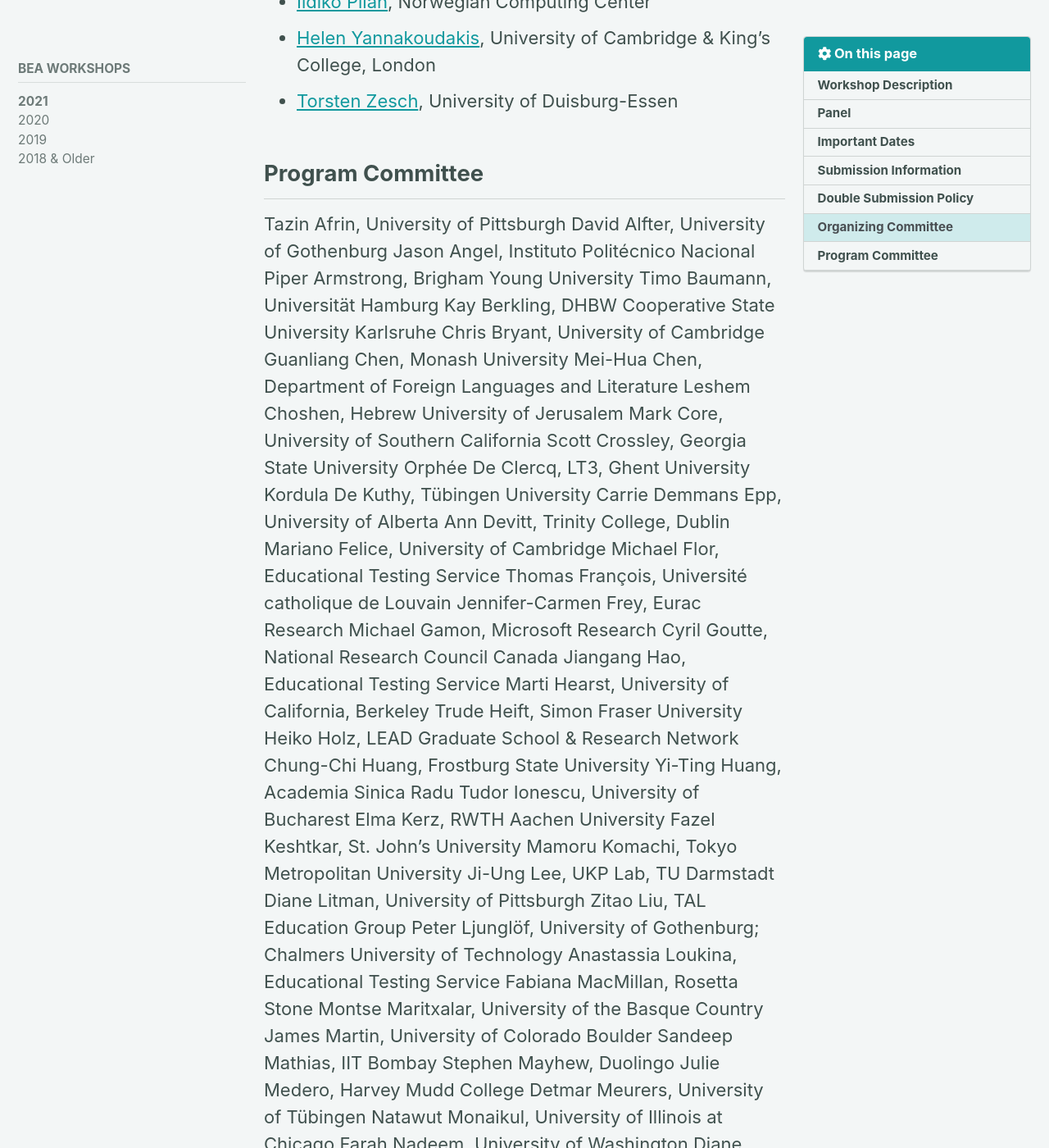
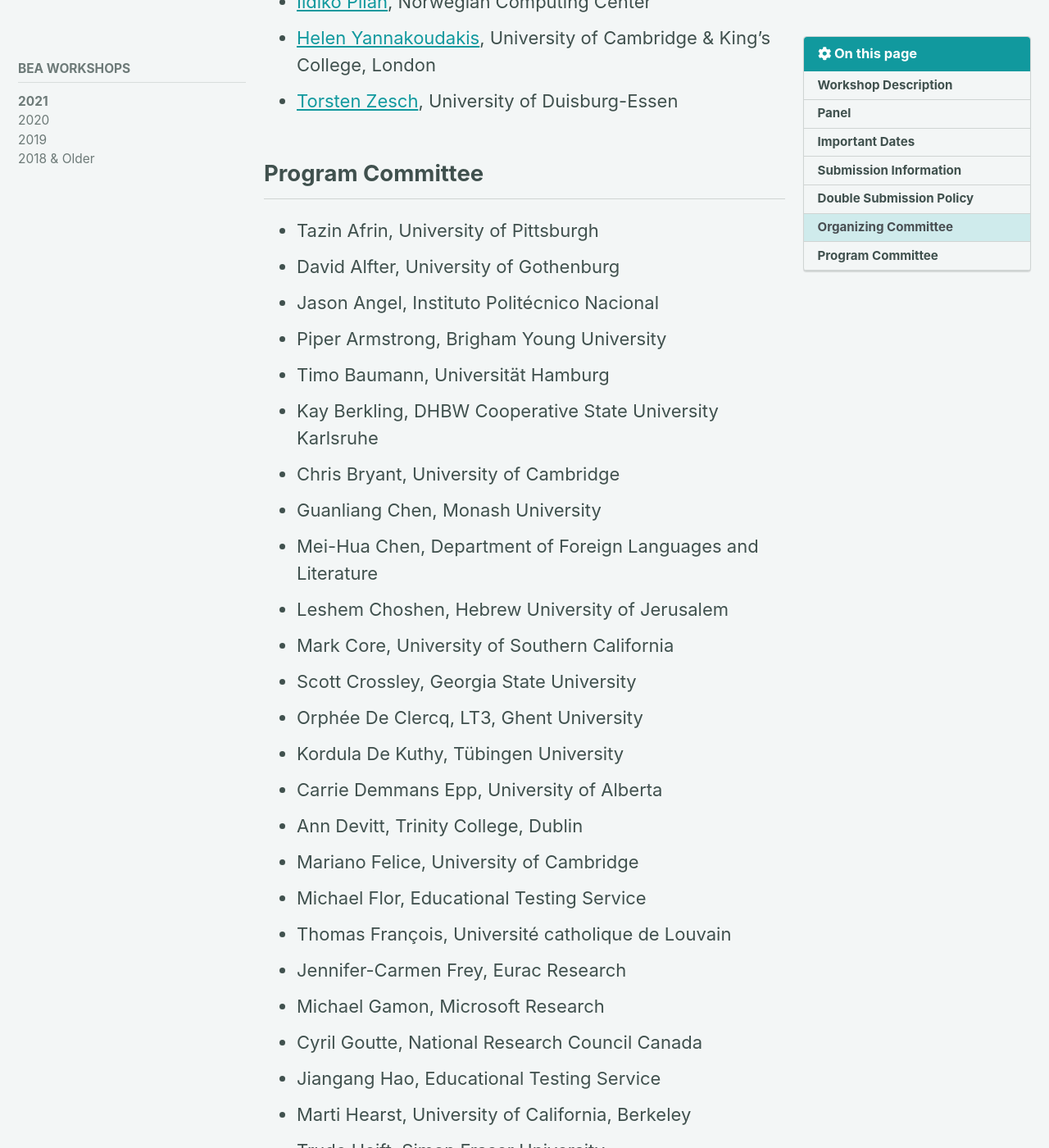
Before and after one commit to sigedu-org/website, a Jekyll site: the page built from _pages/bea/current.md, in a window 1280 px wide and 1400 px high, scrolled down 8331 px. Shown: the whole window at 82% size. Built offline with Jekyll 4.4.1, drawn with Linux system fonts in a browser that asks for light colours; cached includes are drawn as plain includes; nearby versions of some CDN libraries; some of the changed text lies outside the part shown.

```diff
--- a/_pages/bea/current.md
+++ b/_pages/bea/current.md
@@ -143,80 +143,80 @@ Papers being submitted both to BEA and another conference or workshop must:
 
 ## Program Committee
 
-Tazin Afrin, University of Pittsburgh
-David Alfter, University of Gothenburg
-Jason Angel, Instituto Politécnico Nacional
-Piper Armstrong, Brigham Young University
-Timo Baumann, Universität Hamburg
-Kay Berkling, DHBW Cooperative State University Karlsruhe
-Chris Bryant, University of Cambridge
-Guanliang Chen, Monash University
-Mei-Hua Chen, Department of Foreign Languages and Literature
-Leshem Choshen, Hebrew University of Jerusalem
-Mark Core, University of Southern California
-Scott Crossley, Georgia State University
-Orphée De Clercq, LT3, Ghent University
-Kordula De Kuthy, Tübingen University
-Carrie Demmans Epp, University of Alberta
-Ann Devitt, Trinity College, Dublin
-Mariano Felice, University of Cambridge
-Michael Flor, Educational Testing Service
-Thomas François, Université catholique de Louvain
-Jennifer-Carmen Frey, Eurac Research
-Michael Gamon, Microsoft Research
-Cyril Goutte, National Research Council Canada
-Jiangang Hao, Educational Testing Service
-Marti Hearst, University of California, Berkeley
-Trude Heift, Simon Fraser University
-Heiko Holz, LEAD Graduate School & Research Network
-Chung-Chi Huang, Frostburg State University
-Yi-Ting Huang, Academia Sinica
-Radu Tudor Ionescu, University of Bucharest
-Elma Kerz, RWTH Aachen University
-Fazel Keshtkar, St. John’s University
-Mamoru Komachi, Tokyo Metropolitan University
-Ji-Ung Lee, UKP Lab, TU Darmstadt
-Diane Litman, University of Pittsburgh
-Zitao Liu, TAL Education Group
-Peter Ljunglöf, University of Gothenburg; Chalmers University of Technology
-Anastassia Loukina, Educational Testing Service
-Fabiana MacMillan, Rosetta Stone
-Montse Maritxalar, University of the Basque Country
-James Martin, University of Colorado Boulder
-Sandeep Mathias, IIT Bombay
-Stephen Mayhew, Duolingo
-Julie Medero, Harvey Mudd College
-Detmar Meurers, University of Tübingen
-Natawut Monaikul, University of Illinois at Chicago
-Farah Nadeem, University of Washington
-Diane Napolitano, Refinitiv
-Hwee Tou Ng, National University of Singapore
-Huy Nguyen, LingoChamp
-Ulrike Pado, HFT Stuttgart
-Long Qin, Singsound Inc
-Mengyang Qiu, University at Buffalo
-Marti Quixal, University of Tübingen
-Taraka Rama, University of North Texas
-Lakshmi Ramachandran, A9 (Amazon)
-Hanumant Redkar, IIT Bombay
-Robert Reynolds, Brigham Young University
-Alla Rozovskaya, City University of New York
-Helmer Strik, Radboud University Nijmegen
-Jan Švec, University of West Bohemia
-Anaïs Tack, UCLouvain & KU Leuven
-Yuen-Hsien Tseng, National Taiwan University
-Shalaka Vaidya, Research assistant
-Sowmya Vajjala, National Research Council, Canada
-Giulia Venturi, Institute for Computational Linguistics
-Tatiana Vodolazova, University of Alicante
-Elena Volodina, University of Gothenburg, Sweden
-Shuting Wang, Facebook
-Zarah Weiss, University of Tübingen
-Michael White, The Ohio State University; Facebook AI
-Alistair Willis, Open University, UK
-Victoria Yaneva, NBME; University of Wolverhampton
-Seid Muhie Yimam, University of Hamburg
-Mingzhi Yu, University of Pittsburgh
-Zheng Yuan, University of Cambridge
-Klaus Zechner, Educational Testing Service
-Fabian Zehner, DIPF, Leibniz Institute for Research and Information in Education
+- Tazin Afrin, University of Pittsburgh
+- David Alfter, University of Gothenburg
+- Jason Angel, Instituto Politécnico Nacional
+- Piper Armstrong, Brigham Young University
+- Timo Baumann, Universität Hamburg
+- Kay Berkling, DHBW Cooperative State University Karlsruhe
+- Chris Bryant, University of Cambridge
+- Guanliang Chen, Monash University
+- Mei-Hua Chen, Department of Foreign Languages and Literature
+- Leshem Choshen, Hebrew University of Jerusalem
+- Mark Core, University of Southern California
+- Scott Crossley, Georgia State University
+- Orphée De Clercq, LT3, Ghent University
+- Kordula De Kuthy, Tübingen University
+- Carrie Demmans Epp, University of Alberta
+- Ann Devitt, Trinity College, Dublin
+- Mariano Felice, University of Cambridge
+- Michael Flor, Educational Testing Service
+- Thomas François, Université catholique de Louvain
+- Jennifer-Carmen Frey, Eurac Research
+- Michael Gamon, Microsoft Research
+- Cyril Goutte, National Research Council Canada
+- Jiangang Hao, Educational Testing Service
+- Marti Hearst, University of California, Berkeley
+- Trude Heift, Simon Fraser University
+- Heiko Holz, LEAD Graduate School & Research Network
+- Chung-Chi Huang, Frostburg State University
+- Yi-Ting Huang, Academia Sinica
+- Radu Tudor Ionescu, University of Bucharest
+- Elma Kerz, RWTH Aachen University
+- Fazel Keshtkar, St. John’s University
+- Mamoru Komachi, Tokyo Metropolitan University
+- Ji-Ung Lee, UKP Lab, TU Darmstadt
+- Diane Litman, University of Pittsburgh
+- Zitao Liu, TAL Education Group
+- Peter Ljunglöf, University of Gothenburg; Chalmers University of Technology
+- Anastassia Loukina, Educational Testing Service
+- Fabiana MacMillan, Rosetta Stone
+- Montse Maritxalar, University of the Basque Country
+- James Martin, University of Colorado Boulder
+- Sandeep Mathias, IIT Bombay
+- Stephen Mayhew, Duolingo
+- Julie Medero, Harvey Mudd College
+- Detmar Meurers, University of Tübingen
+- Natawut Monaikul, University of Illinois at Chicago
+- Farah Nadeem, University of Washington
+- Diane Napolitano, Refinitiv
+- Hwee Tou Ng, National University of Singapore
+- Huy Nguyen, LingoChamp
+- Ulrike Pado, HFT Stuttgart
+- Long Qin, Singsound Inc
+- Mengyang Qiu, University at Buffalo
+- Marti Quixal, University of Tübingen
+- Taraka Rama, University of North Texas
+- Lakshmi Ramachandran, A9 (Amazon)
+- Hanumant Redkar, IIT Bombay
+- Robert Reynolds, Brigham Young University
+- Alla Rozovskaya, City University of New York
+- Helmer Strik, Radboud University Nijmegen
+- Jan Švec, University of West Bohemia
+- Anaïs Tack, UCLouvain & KU Leuven
+- Yuen-Hsien Tseng, National Taiwan University
+- Shalaka Vaidya, Research assistant
+- Sowmya Vajjala, National Research Council, Canada
+- Giulia Venturi, Institute for Computational Linguistics
+- Tatiana Vodolazova, University of Alicante
+- Elena Volodina, University of Gothenburg, Sweden
+- Shuting Wang, Facebook
+- Zarah Weiss, University of Tübingen
+- Michael White, The Ohio State University; Facebook AI
+- Alistair Willis, Open University, UK
+- Victoria Yaneva, NBME; University of Wolverhampton
+- Seid Muhie Yimam, University of Hamburg
+- Mingzhi Yu, University of Pittsburgh
+- Zheng Yuan, University of Cambridge
+- Klaus Zechner, Educational Testing Service
+- Fabian Zehner, DIPF, Leibniz Institute for Research and Information in Education
```
